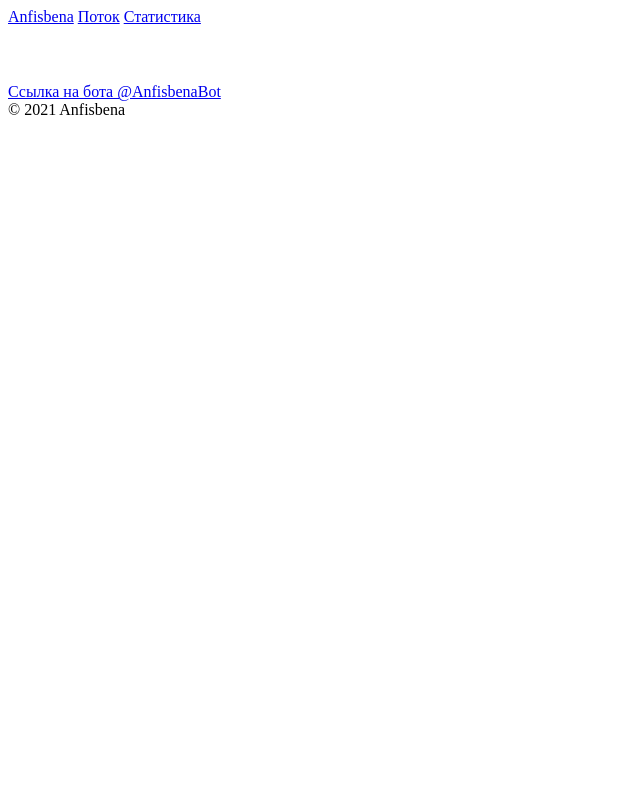
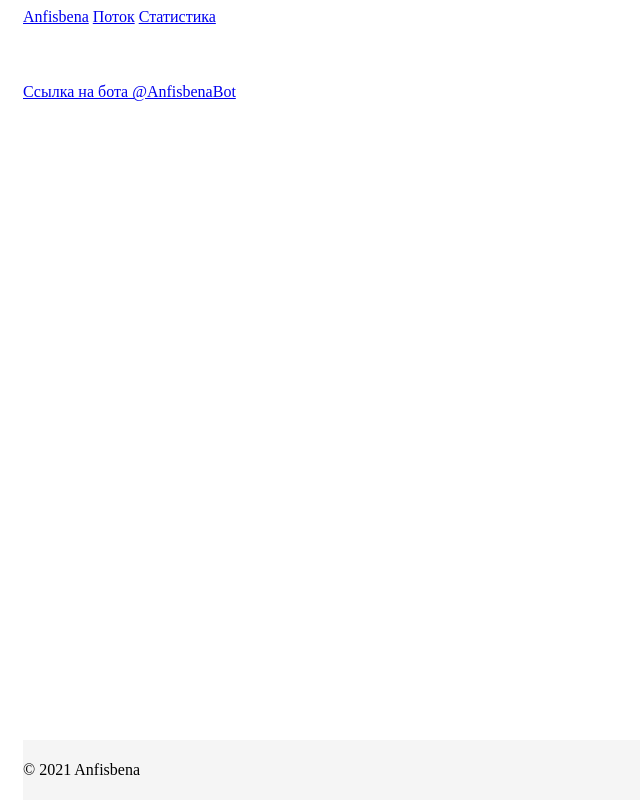
Before and after one commit to madgagarin/anfisbena, a Flask app: template templates/index.html in a window 1280 px wide. Shown: the whole page, without its empty margins (0-640 px from the left). Run offline with Flask 2, Linux system fonts and the light colour scheme; the template is opened without the code that fills it, so the values that code supplies are empty; parts of the project's set-up code (start-up, migrations or seed data) failed here and were passed over; some libraries are stand-ins or nearby versions.

Commit message:
Обновление дизайна

```diff
--- a/templates/base.html
+++ b/templates/base.html
@@ -29,3 +29,9 @@
     </div>
     {% endblock %}
 {% endblock %}
+
+{% block styles %}
+{{super()}}
+<link rel="stylesheet"
+      href="{{url_for('.static', filename='footer.css')}}">
+{% endblock %}
--- /dev/null
+++ b/templates/footer.css
@@ -0,0 +1,28 @@
+/* Sticky footer styles
+-------------------------------------------------- */
+html {
+  position: relative;
+  min-height: 100%;
+}
+body {
+  margin-bottom: 60px; /* Margin bottom by footer height */
+}
+.footer {
+  position: absolute;
+  bottom: 0;
+  width: 100%;
+  height: 60px; /* Set the fixed height of the footer here */
+  line-height: 60px; /* Vertically center the text there */
+  background-color: #f5f5f5;
+}
+
+
+/* Custom page CSS
+-------------------------------------------------- */
+/* Not required for template or sticky footer method. */
+
+.container {
+  width: auto;
+  max-width: 680px;
+  padding: 0 15px;
+}
```
